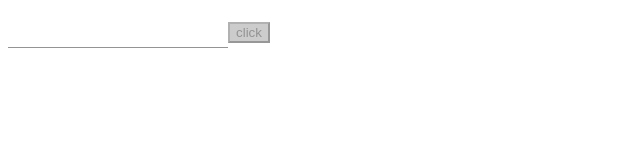
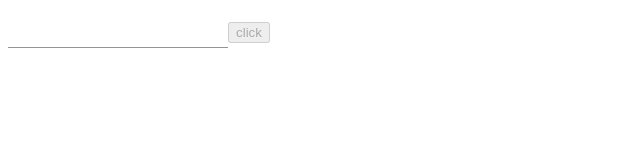
Before and after one commit to AndreyOsipuk/GB_1889, a React app: page / in a window 1280 px wide. Shown: the top 160 px of the page, without its empty margins (0-640 px from the left). Built offline with nearby package versions, Linux system fonts and the light colour scheme.

Commit message:
test commit

```diff
--- a/src/components/Form/components/Button/Button.tsx
+++ b/src/components/Form/components/Button/Button.tsx
@@ -1,6 +1,6 @@
 import React, { FC } from 'react';
 // import { Button as ButtonUI } from '@mui/material';
-import style from './Button.module.scss';
+// import style from './Button.module.scss';
 
 interface ButtonProps {
   disabled: boolean;
@@ -13,7 +13,7 @@ export const Button: FC<ButtonProps> = ({ disabled, onButtonClick }) => (
     type="submit"
     disabled={disabled}
     onClick={onButtonClick}
-    className={style.button}
+    // className={style.button}
   >
     click
   </button>
```
